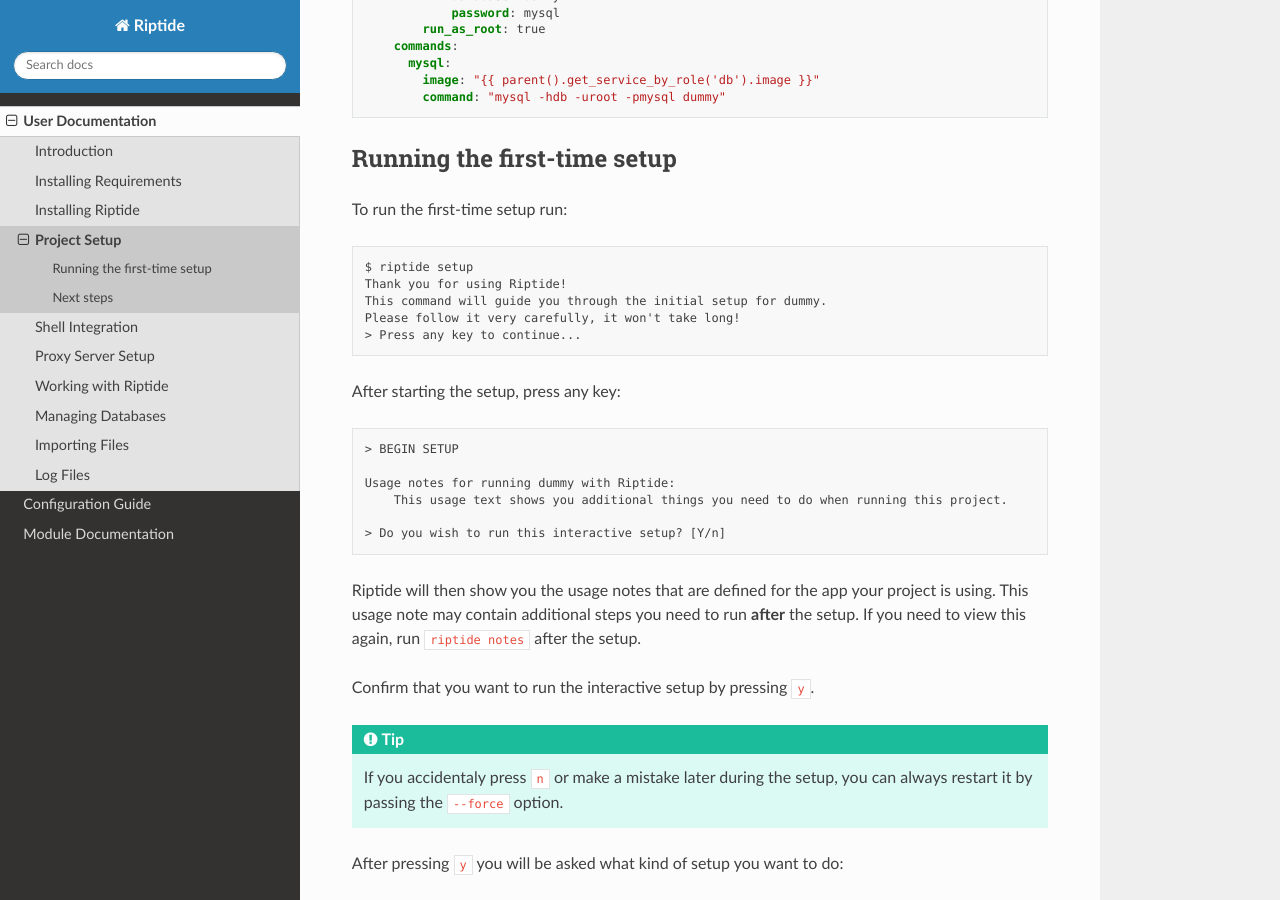
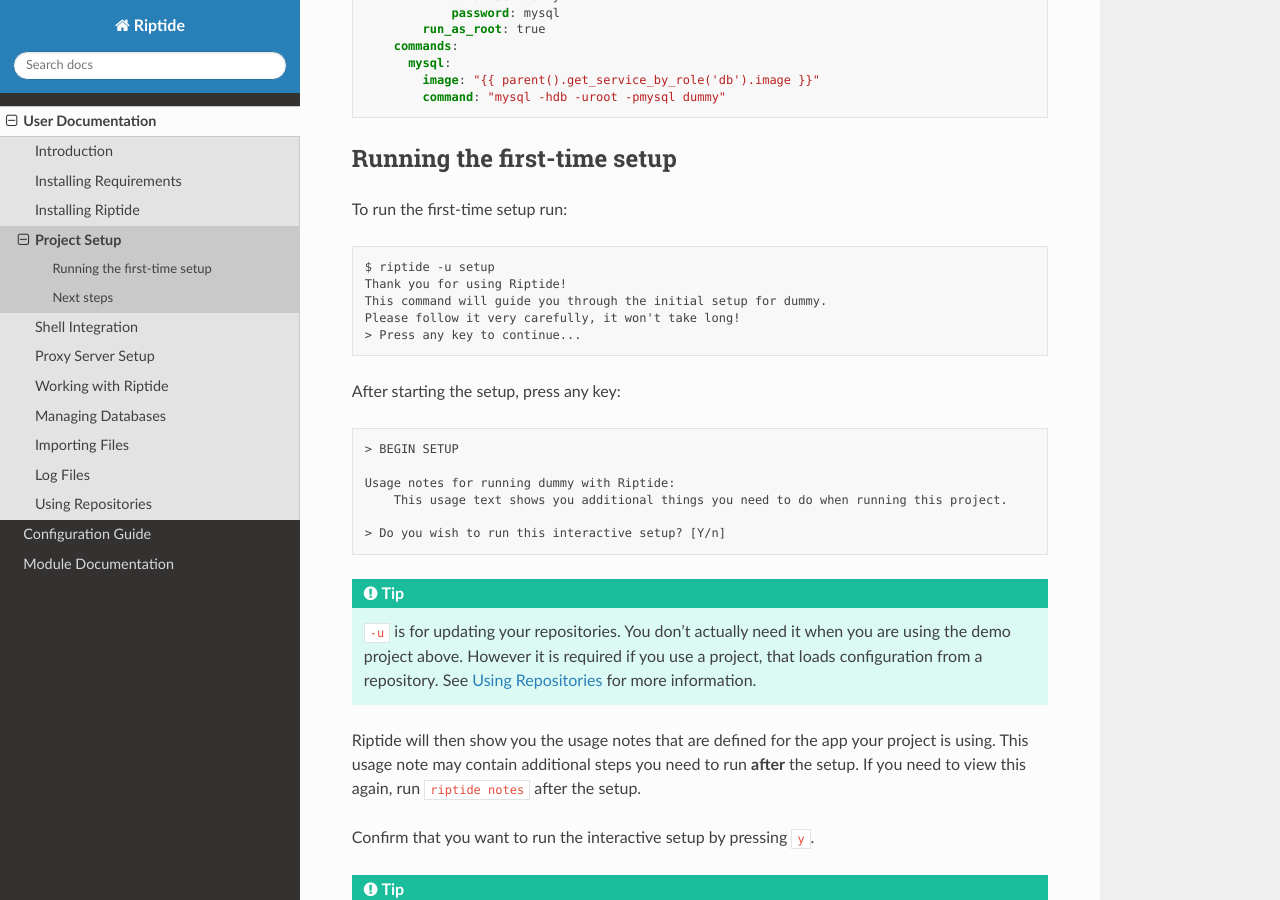
Before and after one commit to theCapypara/riptide-docs, a Sphinx documentation site: the page built from source/user_docs/4_project.rst, in a window 1280 px wide and 900 px high, scrolled down 846 px. Built offline with Sphinx 7.4.7 and the Read the Docs theme 2.0.0, drawn with Linux system fonts in a browser that asks for light colours; formulas are drawn with MathJax 3.

Commit message:
Guide for using repositories

```diff
--- a/source/user_docs.rst
+++ b/source/user_docs.rst
@@ -13,3 +13,4 @@
    user_docs/db.rst
    user_docs/import.rst
    user_docs/log_files.rst
+   user_docs/repos.rst
--- a/source/user_docs/4_project.rst
+++ b/source/user_docs/4_project.rst
@@ -53,7 +53,7 @@
 
 To run the first-time setup run::
 
-  $ riptide setup
+  $ riptide -u setup
   Thank you for using Riptide!
   This command will guide you through the initial setup for dummy.
   Please follow it very carefully, it won't take long!
@@ -68,6 +68,10 @@
 
   > Do you wish to run this interactive setup? [Y/n]
 
+
+.. tip:: ``-u`` is for updating your repositories. You don't actually need it when you are using the demo project above.
+         However it is required if you use a project, that loads configuration from a repository.
+         See `Using Repositories <repos>`_ for more information.
 
 
 Riptide will then show you the usage notes that
```
Also changed, not shown: source/user_docs/repos.rst (added, +22 -0 lines).
